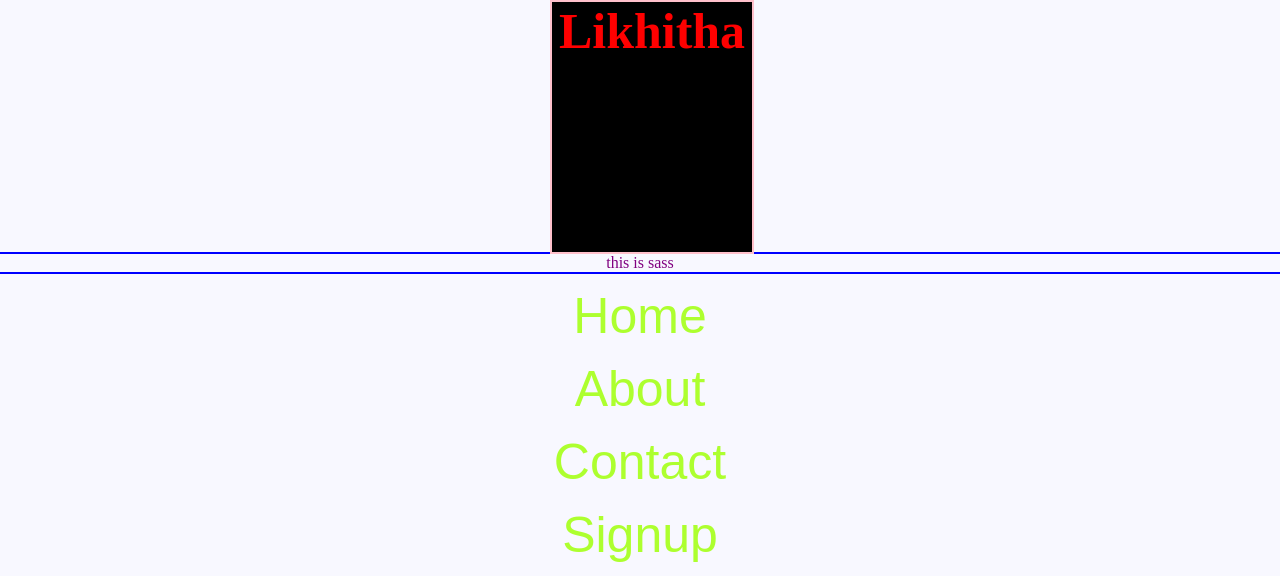
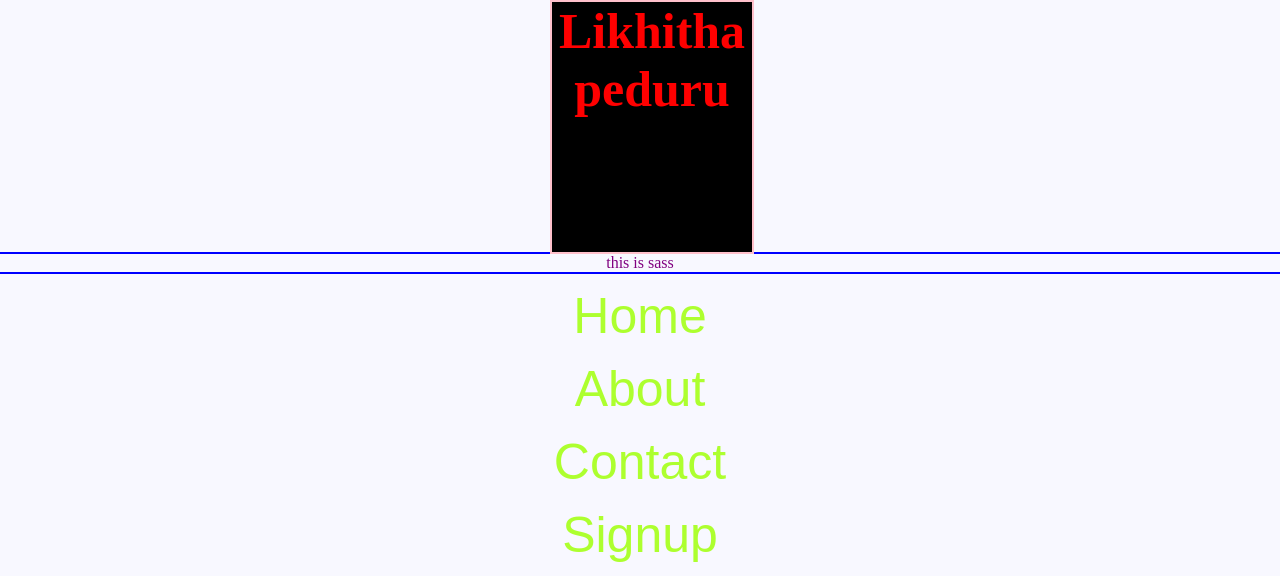
Before and after one commit to Likhithapeduru/sample, a plain HTML site: page src/index1.html in a window 1280 px wide. Shown: the top 576 px of the page. Drawn offline with Linux system fonts and the light colour scheme.

Commit message:
header changes

```diff
--- a/src/index1.html
+++ b/src/index1.html
@@ -9,7 +9,7 @@
 </head>
 <body>
     <h1>
-       Likhitha
+       Likhitha peduru
     </h1>
     <p>
         this is sass
```
